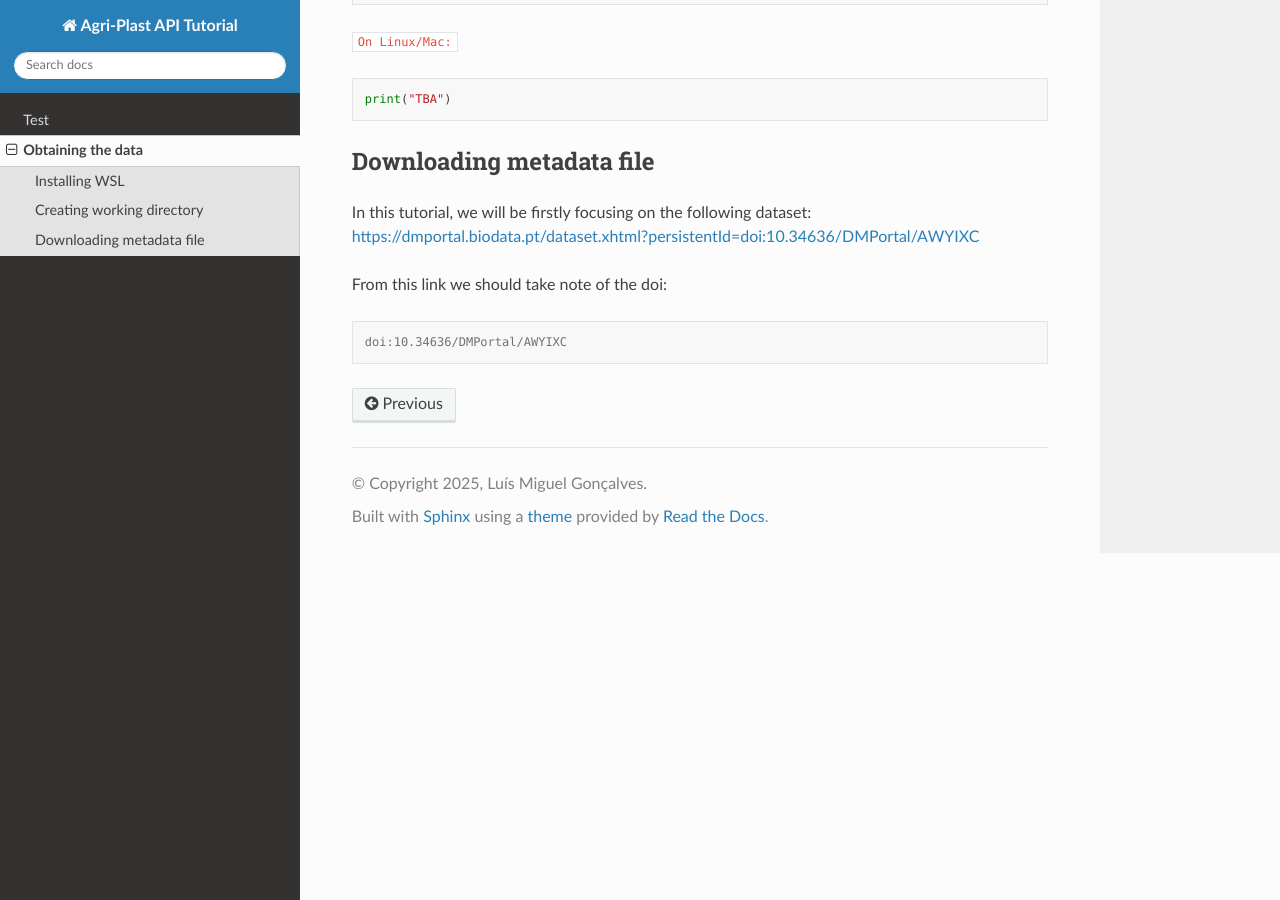
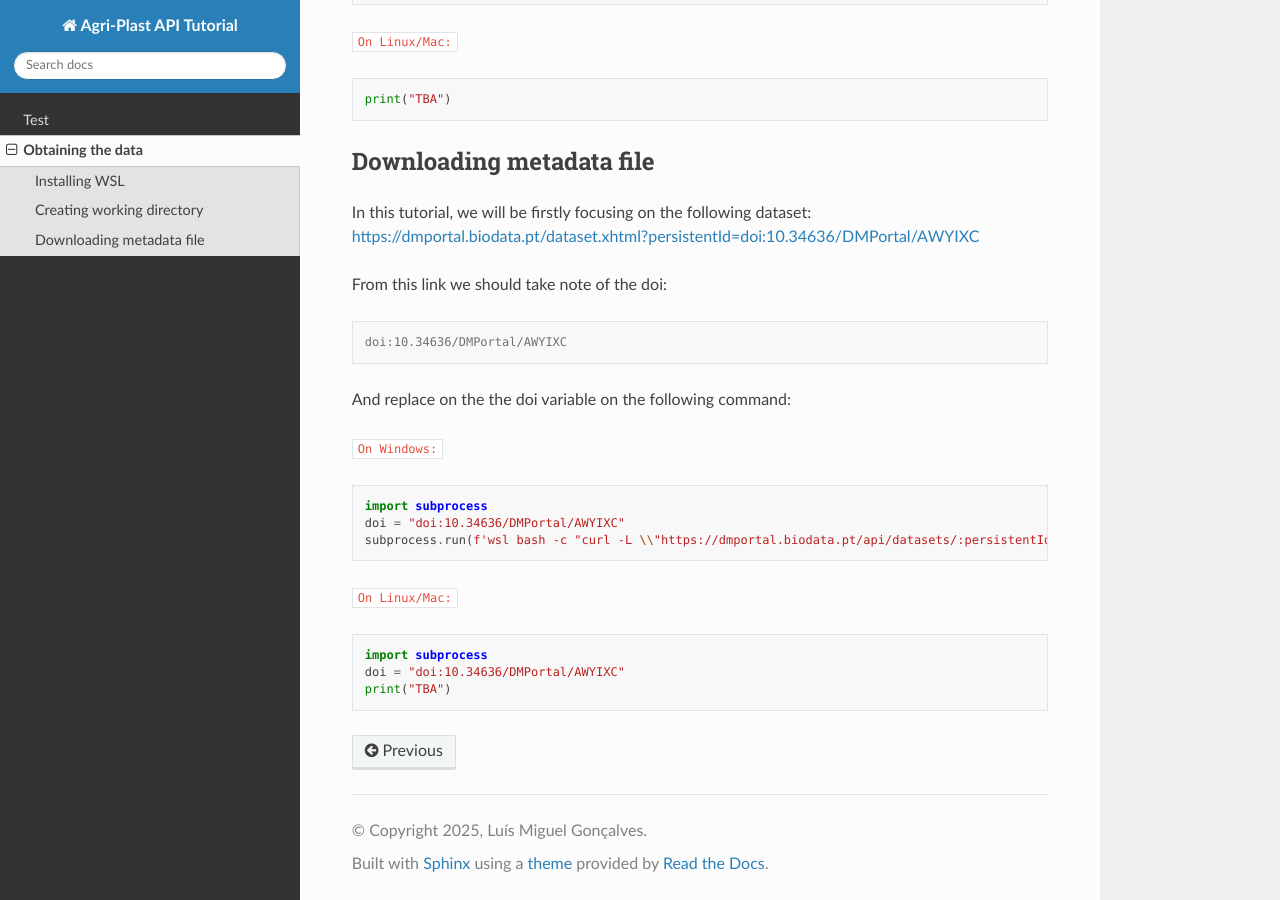
Before and after one commit to lmgoncalves94/Agri-Plast_API, a Sphinx documentation site: the page built from docs/source/api.rst, in a window 1280 px wide and 900 px high, scrolled down 980 px. Built offline with Sphinx 7.4.7 and the Read the Docs theme 3.1.0, drawn with Linux system fonts in a browser that asks for light colours.

Commit message:
Update api.rst

```diff
--- a/docs/source/api.rst
+++ b/docs/source/api.rst
@@ -59,3 +59,21 @@ From this link we should take note of the doi:
 .. code-block:: console
 
    doi:10.34636/DMPortal/AWYIXC
+
+And replace on the the doi variable on the following command:
+
+``On Windows:``
+
+.. code-block:: python
+
+   import subprocess
+   doi = "doi:10.34636/DMPortal/AWYIXC"
+   subprocess.run(f'wsl bash -c "curl -L \\"https://dmportal.biodata.pt/api/datasets/:persistentId/?persistentId={doi}\\" -o /mnt/c/Agri-Plast/dataset.metadata"', shell=True, check=True)
+
+``On Linux/Mac:``
+
+.. code-block:: python
+
+   import subprocess
+   doi = "doi:10.34636/DMPortal/AWYIXC"
+   print("TBA")
```
